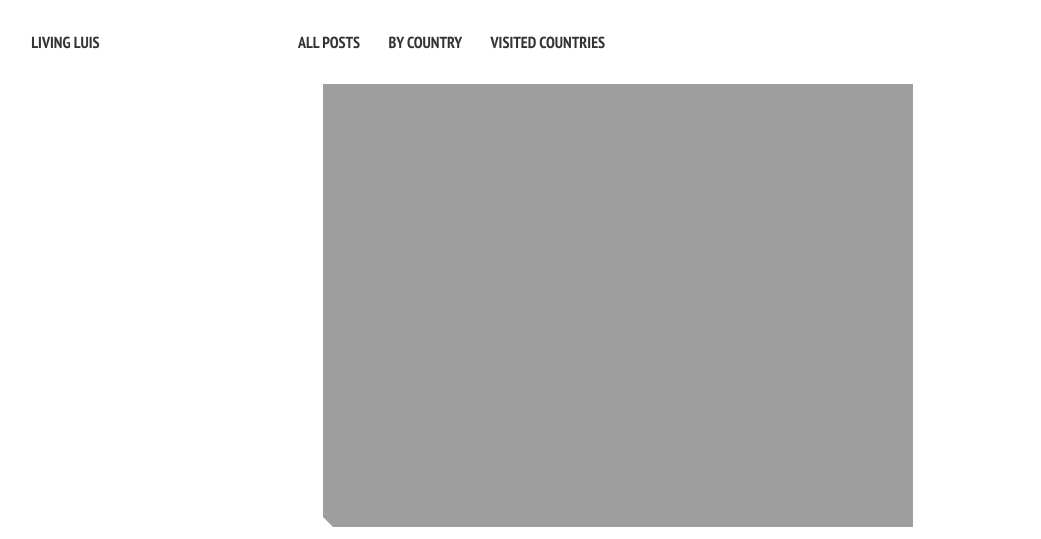
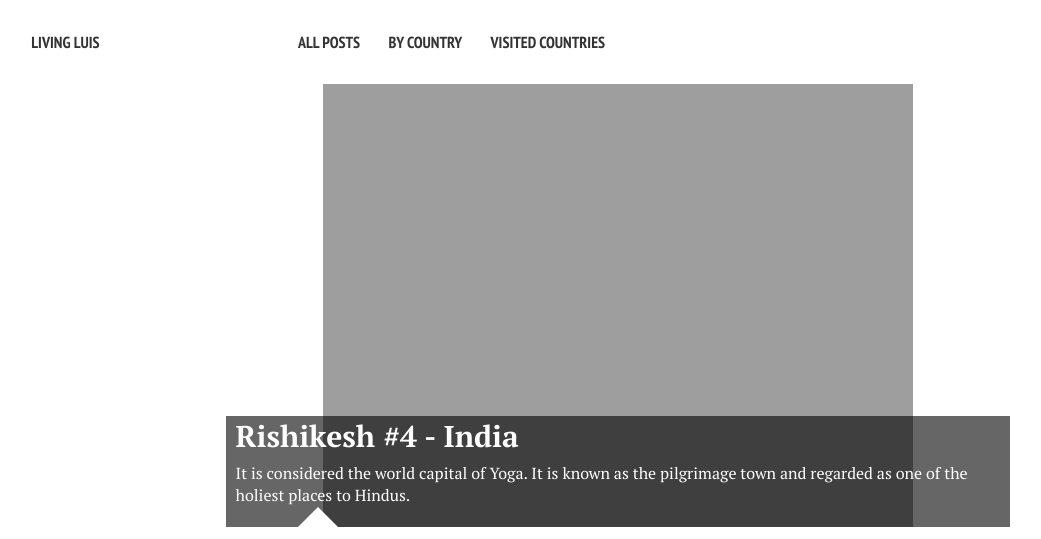
Before and after one commit to luiscspinho/luiscspinho.github.io, a Jekyll site: the page built from _posts/2017-02-28-Rishikesh.md, in a window 1280 px wide. Shown: the top 539 px of the page, without its empty margins (22-1063 px from the left). Built offline with Jekyll 4.4.1, drawn with Linux system fonts in a browser that asks for light colours; nearby versions of some CDN libraries; comment, search, counter and statistics services are not loaded; grey boxes are pictures that could not be loaded.

Commit message:
Style change

```diff
--- a/_layouts/post.html
+++ b/_layouts/post.html
@@ -15,6 +15,13 @@
 
 {% if page.image.feature %}
   <div class="image-wrap">
+  <div class="nav-img">
+    <!-- {% if page.image.feature contains 'http' %}
+        "{{ page.image.feature }}"
+      {% else %}
+        "{{ site.url }}/images/{{ page.image.feature }}"
+      {% endif %} -->
+    <a href="{{ site.url }}{{ site.posts[0].url }}">
       <img src=
           {% if page.image.feature contains 'http' %}
             "{{ page.image.feature }}"
@@ -22,9 +29,20 @@
             "{{ site.url }}/images/{{ page.image.feature }}"
           {% endif %}
         alt="{{ page.title }} feature image">
+      <div class="description-place">
+        <div class="post-info">
+          {{ page.title }}
+        </div>
+        <div class="excerpt">
+          {{ page.excerpt }}
+        </div>
+      </div>
+    </a>
     {% if page.image.credit %}
       <span class="image-credit">Photo Credit: <a href="{{ page.image.creditlink }}">{{ page.image.credit }}</a></span>
     {% endif %}
+  </div>
+
   </div><!-- /.image-wrap -->
 {% endif %}
 
--- a/_sass/page.scss
+++ b/_sass/page.scss
@@ -295,11 +295,6 @@ $button-size: 1.5rem;
 		}
 	}
 }
-.image-wrap {
-	position: relative;
-	margin-bottom: 2em;
-	text-align: center;
-
 .nav-img{
 	position: relative;
 	width: 784.95px;
@@ -333,6 +328,12 @@ $button-size: 1.5rem;
 	    }
 	}
 }
+.image-wrap {
+	position: relative;
+	margin-bottom: 2em;
+	text-align: center;
+
+
 
 	@include clearfix;
 	&:after {
```
Lines whose indentation alone changed are shown as unchanged.
